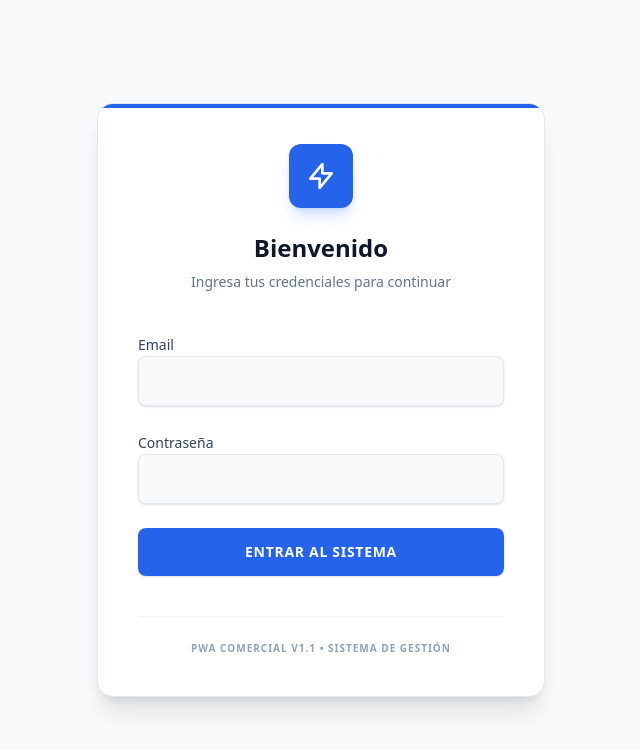
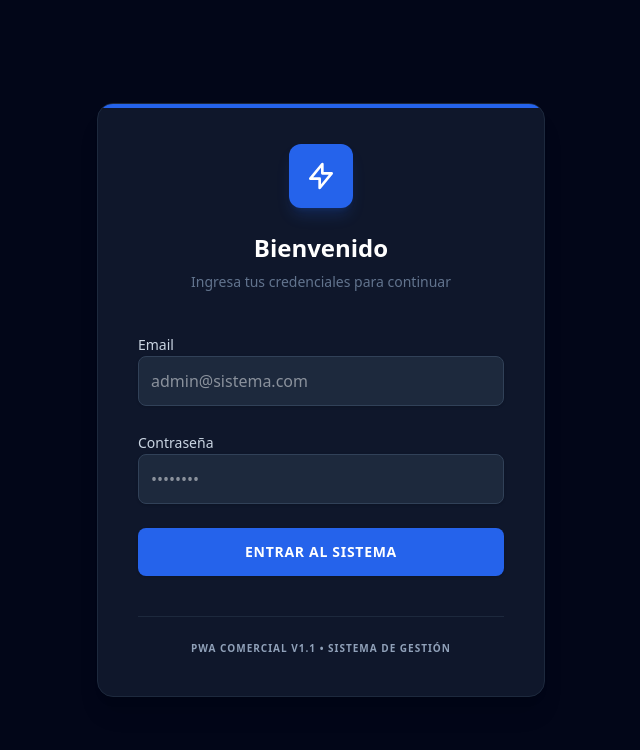
Before and after one commit to NicoPerotto/sistema-comercial, a Next.js app: page /login in a window 1280 px wide. Shown: the top 750 px of the page, without its empty margins (319-959 px from the left). Built offline with nearby package versions, Linux system fonts and the light colour scheme.

Commit message:
Solucion DarkTheme

```diff
--- a/src/app/globals.css
+++ b/src/app/globals.css
@@ -1,4 +1,6 @@
 @import "tailwindcss";
+
+@custom-variant dark (&:where(.dark, .dark *));
 
 /* ═══════════════════════════════════════════════════
    DESIGN TOKENS — Fuente única de verdad de colores
--- a/src/app/layout.tsx
+++ b/src/app/layout.tsx
@@ -26,7 +26,7 @@ export default function RootLayout({
   children: React.ReactNode;
 }>) {
   return (
-    <html lang="es">
+    <html lang="es" className="dark">
       <body
         className={`${geistSans.variable} ${geistMono.variable} antialiased`}
       >
```
